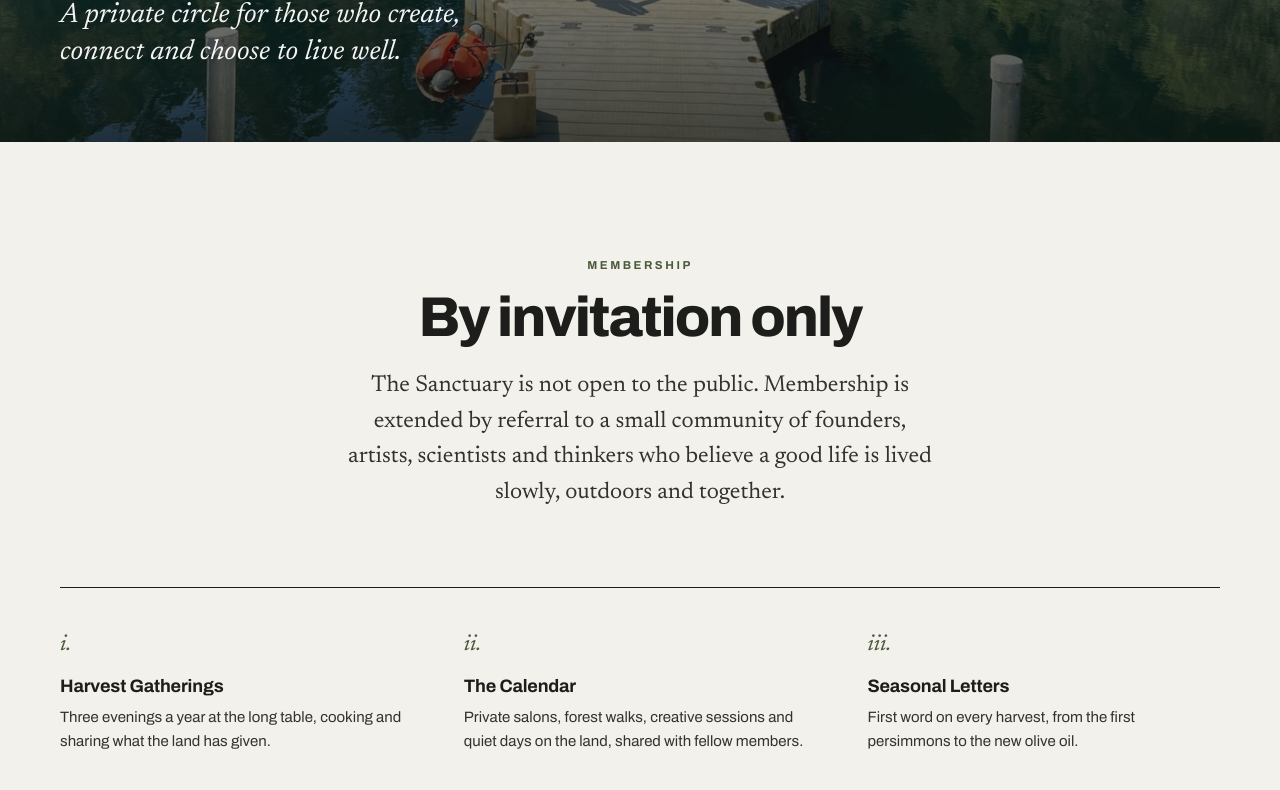
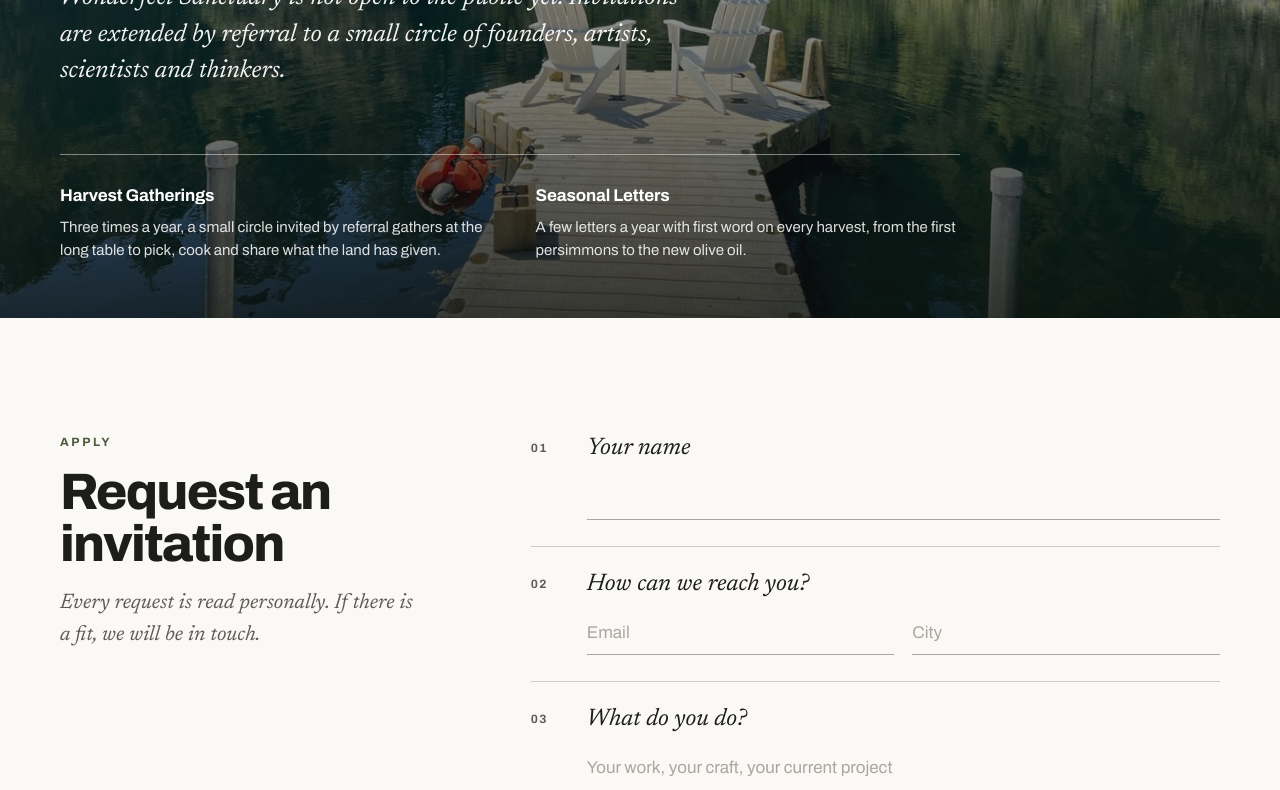
Before and after one commit to melodigit/wonderfeel-sanctuary, a plain HTML site: page contact/index.html in a window 1280 px wide. Shown: the part 450-1240 px from the top of the page. Drawn offline with Linux system fonts and the light colour scheme.

Commit message:
The Club: text on the lake photo, light request section, no 'member'
Co-Authored-By: Claude Opus 5.5 <noreply@anthropic.com>
Claude-Session: https://claude.ai/code/session_01VsURvAYg2vvZGMZnMsGc8N

```diff
--- a/contact/index.html
+++ b/contact/index.html
@@ -150,40 +150,42 @@ footer small{font-size:12.5px;color:var(--muted);line-height:1.6}
 .teaser a.btn{display:inline-block;border:1.5px solid var(--ink);color:var(--ink);text-decoration:none;font-weight:600;font-size:15px;padding:12px 22px;border-radius:999px;white-space:nowrap;transition:background .2s ease,color .2s ease}
 .teaser a.btn:hover{background:var(--ink);color:var(--ground)}
 @media (max-width:640px){.teaser{grid-template-columns:minmax(0,1fr)}}
-.intro-club{padding-block:clamp(64px,9vw,120px) clamp(48px,7vw,88px);text-align:center}
-.kicker{font-size:11.5px;font-weight:700;letter-spacing:.22em;text-transform:uppercase;color:var(--moss)}
-.intro-club h2{margin-top:14px;font-weight:800;font-size:clamp(32px,4.4vw,56px);line-height:1.02;letter-spacing:-.035em}
-.intro-club p{margin:22px auto 0;max-width:46ch;font-family:var(--serif);font-size:clamp(19px,2vw,23px);line-height:1.55;color:var(--body);text-wrap:pretty}
-.perks{display:grid;grid-template-columns:repeat(3,minmax(0,1fr));gap:clamp(28px,4vw,56px);margin-top:clamp(48px,6vw,80px);text-align:left;border-top:1px solid var(--ink);padding-top:clamp(28px,3.4vw,40px)}
-@media (max-width:760px){.perks{grid-template-columns:minmax(0,1fr)}}
-.perk i{display:block;font-family:var(--serif);font-style:italic;font-size:22px;color:var(--moss)}
-.perk b{display:block;margin-top:10px;font-size:18px;font-weight:700;letter-spacing:-.01em;color:var(--ink)}
-.perk span{display:block;margin-top:6px;font-size:15px;line-height:1.55;color:var(--body)}
-.applyband{background:#1E2219;color:#F2F1EC;padding-block:clamp(64px,9vw,120px)}
+.clubhero{position:relative;min-height:min(96svh,900px);display:flex;align-items:flex-end;color:#FFFFFF;overflow:hidden;background:#20261c}
+.clubhero>img{position:absolute;inset:0;width:100%;height:100%;object-fit:cover;object-position:50% 60%}
+.clubhero::after{content:"";position:absolute;inset:0;background:linear-gradient(180deg,rgba(12,15,10,.55) 0%,rgba(12,15,10,.25) 30%,rgba(12,15,10,.45) 58%,rgba(12,15,10,.82) 100%)}
+.clubhero .wrap{position:relative;z-index:1;width:100%;padding-block:120px clamp(40px,7vh,72px)}
+.kicker{font-size:12px;font-weight:700;letter-spacing:.22em;text-transform:uppercase;color:#FFFFFF}
+.clubhero h1{color:#FFFFFF;font-weight:800;font-size:clamp(44px,7vw,100px);line-height:.95;letter-spacing:-.045em;margin:16px 0 0;max-width:12ch}
+.clubhero .lead{margin:22px 0 0;max-width:46ch;font-family:var(--serif);font-style:italic;font-size:clamp(19px,2.1vw,25px);line-height:1.45;color:rgba(255,255,255,.94)}
+.perks{display:grid;grid-template-columns:repeat(2,minmax(0,1fr));gap:clamp(24px,4vw,64px);margin-top:clamp(36px,5vw,64px);border-top:1px solid rgba(255,255,255,.45);padding-top:clamp(20px,2.6vw,28px);max-width:900px}
+@media (max-width:640px){.perks{grid-template-columns:minmax(0,1fr)}}
+.perk b{display:block;font-size:17px;font-weight:700;letter-spacing:-.01em;color:#FFFFFF}
+.perk span{display:block;margin-top:6px;font-size:15px;line-height:1.55;color:rgba(255,255,255,.86)}
+.applyband{background:var(--paper);padding-block:clamp(64px,9vw,120px)}
 .agrid{display:grid;grid-template-columns:minmax(0,4fr) minmax(0,7fr);gap:clamp(36px,6vw,96px);align-items:start}
 @media (max-width:860px){.agrid{grid-template-columns:minmax(0,1fr)}}
-.applyband .kicker{color:#B8D98A}
-.applyband h2{margin-top:14px;color:#F2F1EC;font-weight:800;font-size:clamp(32px,4vw,52px);line-height:1.02;letter-spacing:-.035em}
-.applyband .aside{margin:18px 0 0;font-family:var(--serif);font-style:italic;font-size:clamp(18px,1.9vw,21px);line-height:1.5;color:rgba(242,241,236,.75);max-width:30ch}
-.q{display:grid;grid-template-columns:44px minmax(0,1fr);gap:4px 12px;padding:22px 0;border-bottom:1px solid rgba(242,241,236,.18)}
+.applyband .kicker{color:var(--moss)}
+.applyband h2{margin-top:14px;font-weight:800;font-size:clamp(32px,4vw,52px);line-height:1.02;letter-spacing:-.035em}
+.applyband .aside{margin:18px 0 0;font-family:var(--serif);font-style:italic;font-size:clamp(18px,1.9vw,21px);line-height:1.5;color:var(--muted);max-width:30ch}
+.q{display:grid;grid-template-columns:44px minmax(0,1fr);gap:4px 12px;padding:22px 0;border-bottom:1px solid var(--line)}
 .q:first-child{padding-top:0}
-.q .n{grid-row:span 3;font-size:12px;font-weight:700;letter-spacing:.12em;color:rgba(242,241,236,.5);padding-top:6px}
-.q label{font-family:var(--serif);font-style:italic;font-size:clamp(20px,2.1vw,24px);line-height:1.3;color:#F2F1EC}
-.q small{font-size:13px;color:rgba(242,241,236,.55)}
-.q input,.q textarea{width:100%;margin-top:8px;border:0;border-bottom:1px solid rgba(242,241,236,.45);background:transparent;color:#FFFFFF;font:inherit;font-size:17px;padding:8px 0;border-radius:0}
+.q .n{grid-row:span 3;font-size:12px;font-weight:700;letter-spacing:.12em;color:var(--muted);padding-top:6px}
+.q label{font-family:var(--serif);font-style:italic;font-size:clamp(20px,2.1vw,24px);line-height:1.3;color:var(--ink)}
+.q small{font-size:13px;color:var(--muted)}
+.q input,.q textarea{width:100%;margin-top:8px;border:0;border-bottom:1px solid #A9A7A0;background:transparent;color:var(--ink);font:inherit;font-size:17px;padding:8px 0;border-radius:0}
 .q textarea{min-height:84px;resize:vertical}
-.q input:focus,.q textarea:focus{outline:none;border-bottom-color:#FFFFFF}
-.q input::placeholder,.q textarea::placeholder{color:rgba(242,241,236,.35)}
+.q input:focus,.q textarea:focus{outline:none;border-bottom-color:var(--ink)}
+.q input::placeholder,.q textarea::placeholder{color:#A9A7A0}
 .qrow{display:grid;grid-template-columns:minmax(0,1fr) minmax(0,1fr);gap:18px}
 @media (max-width:560px){.qrow{grid-template-columns:minmax(0,1fr)}}
 .submitrow{display:flex;align-items:center;gap:18px;flex-wrap:wrap;margin-top:30px}
-.send{border:1.5px solid #F2F1EC;background:transparent;color:#F2F1EC;border-radius:999px;padding:14px 28px;font:inherit;font-size:15px;font-weight:600;cursor:pointer;transition:background .2s ease,color .2s ease}
-.send:hover{background:#F2F1EC;color:#1E2219}
-.send:disabled{border-color:rgba(242,241,236,.3);color:rgba(242,241,236,.5);background:transparent;cursor:default}
-.fnote{margin:0;font-size:13.5px;color:rgba(242,241,236,.65)}
+.send{border:1.5px solid var(--ink);background:transparent;color:var(--ink);border-radius:999px;padding:14px 28px;font:inherit;font-size:15px;font-weight:600;cursor:pointer;transition:background .2s ease,color .2s ease}
+.send:hover{background:var(--ink);color:var(--ground)}
+.send:disabled{border-color:var(--line);color:var(--muted);background:transparent;cursor:default}
+.fnote{margin:0;font-size:13.5px;color:var(--muted)}
 .fdone{display:none}
-.fdone h3{margin:0;font-weight:800;font-size:clamp(28px,3vw,38px);letter-spacing:-.03em;color:#F2F1EC}
-.fdone p{margin:12px 0 0;font-family:var(--serif);font-style:italic;font-size:20px;color:rgba(242,241,236,.8)}
+.fdone h3{margin:0;font-weight:800;font-size:clamp(28px,3vw,38px);letter-spacing:-.03em;color:var(--ink)}
+.fdone p{margin:12px 0 0;font-family:var(--serif);font-style:italic;font-size:20px;color:var(--muted)}
 .applywrap.sent form{display:none}.applywrap.sent .fdone{display:block}
 @media (max-width:719px){.nav{display:flex;gap:14px}.nav a{font-size:10.5px;letter-spacing:.12em}.top .wrap{padding-block:16px}.top .wrap.sub .nav{display:none}}
 </style>
@@ -198,23 +200,15 @@ footer small{font-size:12.5px;color:var(--muted);line-height:1.6}
 </header>
 
 <main id="top">
-  <section class="hero hhero" aria-label="The Club">
-    <img src="../images/land-lake.jpg" alt="Two white chairs at the end of the dock on the lake, with redwoods reflected in the water" style="object-position:50% 62%">
+  <section class="clubhero" aria-label="The Club">
+    <img src="../images/land-lake.jpg" alt="Two white chairs at the end of the dock on the lake, with redwoods reflected in the water">
     <div class="wrap">
-      <h1>The Club</h1>
-      <p class="sub it">A private circle for those who create,<br>connect and choose to live well.</p>
-    </div>
-  </section>
-
-  <section class="intro-club">
-    <div class="wrap">
-      <div class="kicker">Membership</div>
-      <h2>By invitation only</h2>
-      <p>The Sanctuary is not open to the public. Membership is extended by referral to a small community of founders, artists, scientists and thinkers who believe a good life is lived slowly, outdoors and together.</p>
+      <div class="kicker">The Club</div>
+      <h1>By invitation only</h1>
+      <p class="lead">Wonderfeel Sanctuary is not open to the public yet. Invitations are extended by referral to a small circle of founders, artists, scientists and thinkers.</p>
       <div class="perks">
-        <div class="perk"><i>i.</i><b>Harvest Gatherings</b><span>Three evenings a year at the long table, cooking and sharing what the land has given.</span></div>
-        <div class="perk"><i>ii.</i><b>The Calendar</b><span>Private salons, forest walks, creative sessions and quiet days on the land, shared with fellow members.</span></div>
-        <div class="perk"><i>iii.</i><b>Seasonal Letters</b><span>First word on every harvest, from the first persimmons to the new olive oil.</span></div>
+        <div class="perk"><b>Harvest Gatherings</b><span>Three times a year, a small circle invited by referral gathers at the long table to pick, cook and share what the land has given.</span></div>
+        <div class="perk"><b>Seasonal Letters</b><span>A few letters a year with first word on every harvest, from the first persimmons to the new olive oil.</span></div>
       </div>
     </div>
   </section>
@@ -224,20 +218,20 @@ footer small{font-size:12.5px;color:var(--muted);line-height:1.6}
       <div class="agrid">
         <div>
           <div class="kicker">Apply</div>
-          <h2>Apply for membership</h2>
-          <p class="aside">Every application is read personally. If there is a fit, we will be in touch with an invitation.</p>
+          <h2>Request an invitation</h2>
+          <p class="aside">Every request is read personally. If there is a fit, we will be in touch.</p>
         </div>
         <div class="applywrap">
           <form id="joinForm" novalidate>
             <div class="q"><span class="n">01</span><label for="fName">Your name</label><input id="fName" name="name" autocomplete="name" required></div>
             <div class="q"><span class="n">02</span><label for="fEmail">How can we reach you?</label><div class="qrow"><input id="fEmail" name="email" type="email" autocomplete="email" placeholder="Email" required><input id="fCity" name="based_in" autocomplete="address-level2" placeholder="City"></div></div>
             <div class="q"><span class="n">03</span><label for="fWork">What do you do?</label><input id="fWork" name="work" placeholder="Your work, your craft, your current project"></div>
-            <div class="q"><span class="n">04</span><label for="fRef">Who referred you?</label><small>The member or friend who introduced you to the Sanctuary.</small><input id="fRef" name="referred_by"></div>
+            <div class="q"><span class="n">04</span><label for="fRef">Who referred you?</label><small>The friend who introduced you to the Sanctuary.</small><input id="fRef" name="referred_by"></div>
             <div class="q"><span class="n">05</span><label for="fSocial">Where can we find you?</label><input id="fSocial" name="social" placeholder="Instagram, LinkedIn or a website"></div>
             <div class="q"><span class="n">06</span><label for="fWhy">What would you bring to the table?</label><textarea id="fWhy" name="message"></textarea></div>
-            <div class="submitrow"><button class="send" type="submit" id="fSend">Submit application →</button><p class="fnote" id="fNote" role="status"></p></div>
+            <div class="submitrow"><button class="send" type="submit" id="fSend">Request an invitation →</button><p class="fnote" id="fNote" role="status"></p></div>
           </form>
-          <div class="fdone"><h3>Thank you.</h3><p>Your application is with us. We will be in touch.</p></div>
+          <div class="fdone"><h3>Thank you.</h3><p>Your request is with us. We will be in touch.</p></div>
         </div>
       </div>
     </div>
@@ -253,6 +247,6 @@ footer small{font-size:12.5px;color:var(--muted);line-height:1.6}
     <small>© <span id="yr">2026</span> Wonderfeel Sanctuary</small>
   </div>
 </footer>
-<script>(function(){const EP="";const f=document.getElementById("joinForm"),btn=document.getElementById("fSend"),note=document.getElementById("fNote");if(!EP){btn.disabled=true;btn.textContent="Applications open soon";}f.addEventListener("submit",async e=>{e.preventDefault();if(!EP)return;const name=f.name.value.trim(),email=f.email.value.trim();if(!name||!/^\S+@\S+\.\S+$/.test(email)){note.textContent="Please add your name and a valid email.";return}btn.disabled=true;btn.textContent="Sending…";note.textContent="";const fd=new FormData(f);fd.set("_subject","Membership application: "+name);try{const r=await fetch(EP,{method:"POST",body:fd,headers:{Accept:"application/json"}});if(!r.ok)throw 0;document.querySelector(".applywrap").classList.add("sent")}catch(_){btn.disabled=false;btn.textContent="Submit application →";note.textContent="Something went wrong. Please try again in a moment."}});})();</script>
+<script>(function(){const EP="";const f=document.getElementById("joinForm"),btn=document.getElementById("fSend"),note=document.getElementById("fNote");if(!EP){btn.disabled=true;btn.textContent="Requests open soon";}f.addEventListener("submit",async e=>{e.preventDefault();if(!EP)return;const name=f.name.value.trim(),email=f.email.value.trim();if(!name||!/^\S+@\S+\.\S+$/.test(email)){note.textContent="Please add your name and a valid email.";return}btn.disabled=true;btn.textContent="Sending…";note.textContent="";const fd=new FormData(f);fd.set("_subject","Invitation request: "+name);try{const r=await fetch(EP,{method:"POST",body:fd,headers:{Accept:"application/json"}});if(!r.ok)throw 0;document.querySelector(".applywrap").classList.add("sent")}catch(_){btn.disabled=false;btn.textContent="Request an invitation →";note.textContent="Something went wrong. Please try again in a moment."}});})();</script>
 </body>
 </html>
```
